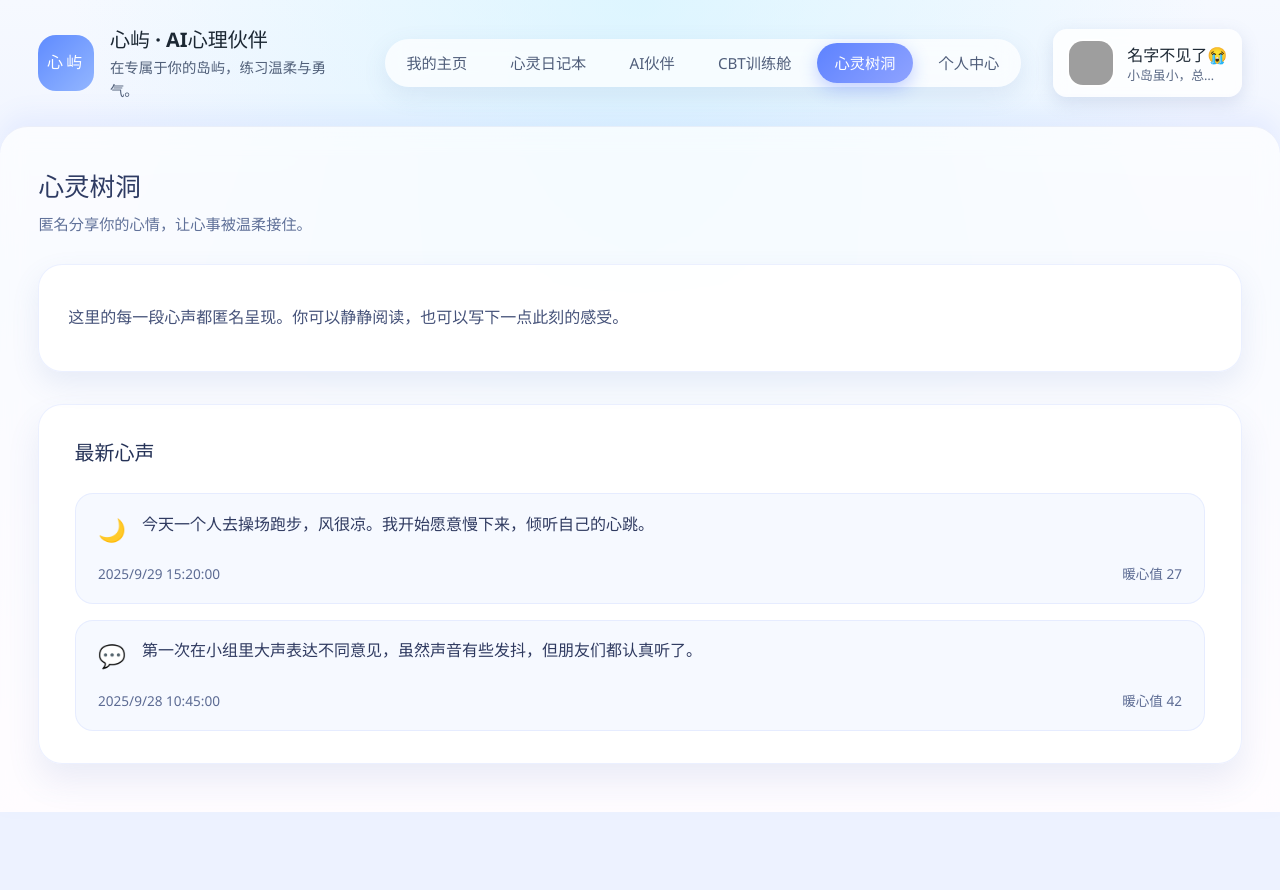
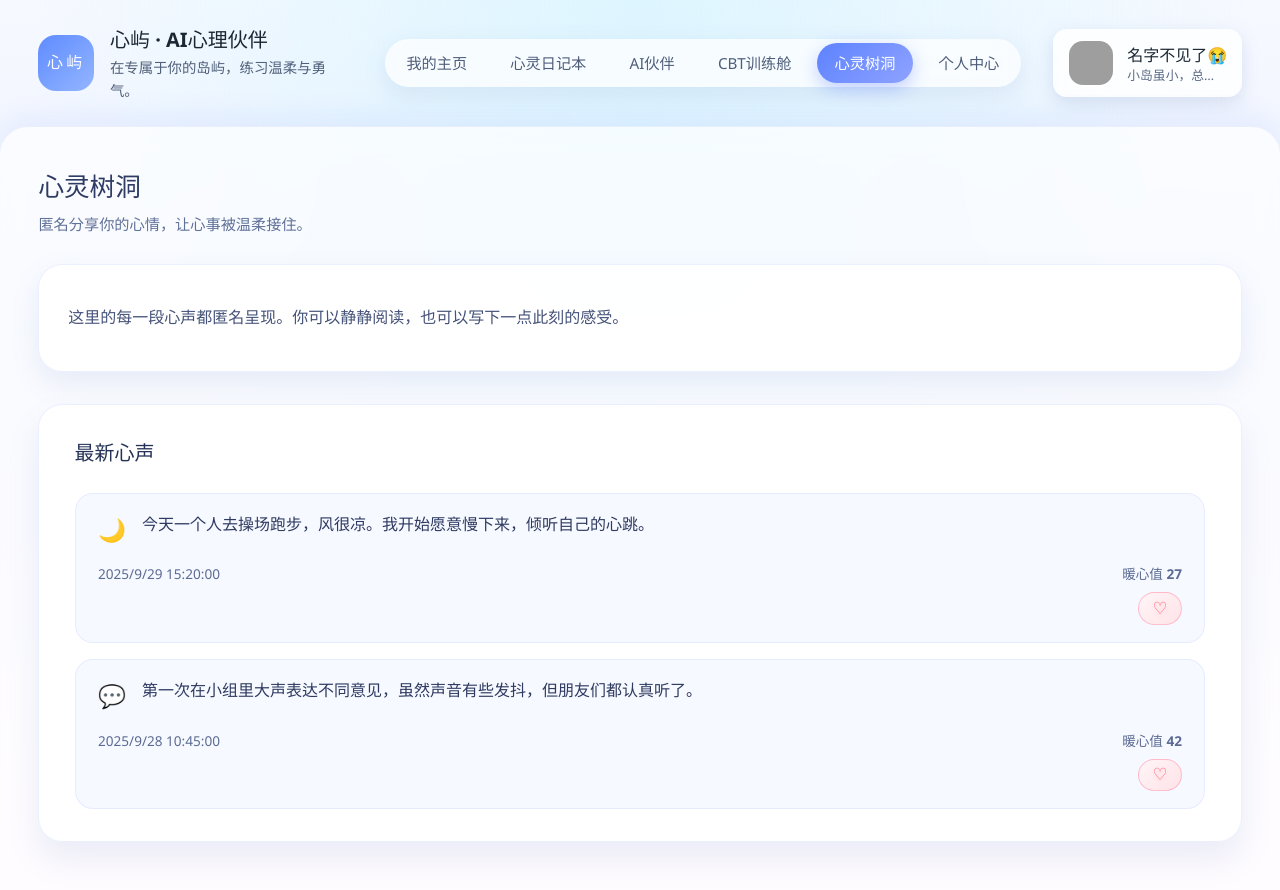
Before and after one commit to njdldkl666699/solace-isle, a Vue app: page /treehole in a window 1280 px wide. Before the commit the page ends 812 px from the top, so only its background shows below. Built offline with nearby package versions, Linux system fonts and the light colour scheme; no server answers; grey boxes are pictures that could not be loaded.

Commit message:
点赞，爱心修改

```diff
--- a/src/views/DiaryView.vue
+++ b/src/views/DiaryView.vue
@@ -356,6 +356,45 @@ onMounted(() => {
   border-radius: 14px;
   border: 1px dashed rgba(13, 246, 32, 0.3);
   background: rgba(255, 255, 255, 0.85);
+  font: inherit;
+  cursor: pointer;
+}
+/* 自定义文件选择按钮为圆角胶囊 */
+.attachments input[type="file"]::file-selector-button,
+.attachments input[type="file"]::-webkit-file-upload-button {
+  margin-right: .9rem;
+  background: linear-gradient(135deg,#5d82ff,#8fa3ff);
+  color: #fff;
+  border: 1px solid #5d82ff;
+  padding: .5rem 1.2rem;
+  border-radius: 999px;
+  font-weight: 600;
+  font-size: .8rem;
+  letter-spacing: .5px;
+  cursor: pointer;
+  transition: background .2s ease, box-shadow .2s ease, transform .15s ease;
+}
+.attachments input[type="file"]::file-selector-button:hover,
+.attachments input[type="file"]::-webkit-file-upload-button:hover {
+  background: linear-gradient(135deg,#5477ee,#7d97f5);
+  box-shadow: 0 6px 16px -4px rgba(93,130,255,.45);
+}
+.attachments input[type="file"]::file-selector-button:active,
+.attachments input[type="file"]::-webkit-file-upload-button:active {
+  transform: translateY(1px);
+  box-shadow: 0 3px 10px -3px rgba(93,130,255,.4);
+}
+.attachments input[type="file"]:focus-visible::file-selector-button {
+  outline: 2px solid #5d82ff;
+  outline-offset: 2px;
+}
+/* 深色背景兼容（如果以后容器改色） */
+@media (prefers-color-scheme: dark) {
+  .attachments input[type="file"]::file-selector-button,
+  .attachments input[type="file"]::-webkit-file-upload-button {
+    background: linear-gradient(135deg,#6b8dff,#9fb6ff);
+    border-color: #6b8dff;
+  }
 }
 
 .primary {
--- a/src/views/TreeHoleView.vue
+++ b/src/views/TreeHoleView.vue
@@ -1,8 +1,19 @@
 <script setup lang="ts">
 import AppShell from "../components/layout/AppShell.vue";
 import { useAppStore } from "../stores/appStore";
+import { ref } from 'vue';
 
 const appStore = useAppStore();
+// 本地点赞状态（不影响暖心值，只做视觉心形切换）
+const liked = ref<Set<string>>(new Set());
+const toggleLike = (id: string) => {
+  if (liked.value.has(id)) {
+    liked.value.delete(id); // 允许取消，若不需要取消可改成 return;
+  } else {
+    liked.value.add(id);
+  }
+  // 未实现暖心值变动，应你需求仅做样式切换
+};
 </script>
 
 <template>
@@ -19,7 +30,20 @@ const appStore = useAppStore();
             <p class="content">{{ post.content }}</p>
             <footer>
               <time>{{ new Date(post.createdAt).toLocaleString("zh-CN", { hour12: false }) }}</time>
-              <span class="warms">暖心值 {{ post.warms }}</span>
+              <div class="warm-block">
+                <span class="warms">暖心值 {{ post.warms }}</span>
+                <button
+                  type="button"
+                  class="heart-btn"
+                  :class="{ liked: liked.has(post.id) }"
+                  :aria-pressed="liked.has(post.id)"
+                  @click="toggleLike(post.id)"
+                  :title="liked.has(post.id) ? '取消点赞' : '点赞'
+                "
+                >
+                  <span class="icon" aria-hidden="true">{{ liked.has(post.id) ? '❤' : '♡' }}</span>
+                </button>
+              </div>
             </footer>
           </li>
         </ul>
@@ -95,14 +119,44 @@ const appStore = useAppStore();
   justify-content: space-between;
   color: #5c6b93;
   font-size: 0.85rem;
+  align-items: flex-start;
 }
 
-@media (max-width: 780px) {
-  .posts li {
-    grid-template-columns: 1fr;
-  }
-  .emoji {
-    order: -1;
-  }
+.warm-block {
+  display: flex;
+  flex-direction: column;
+  align-items: flex-end;
+  gap: .45rem;
 }
+.warms { font-weight: 600; }
+
+/* 心形按钮样式 */
+.heart-btn {
+  border:1px solid rgba(255,99,132,.35);
+  background: linear-gradient(135deg,#fff5f7,#ffe3e8);
+  color:#ff5a6f;
+  padding:.42rem .85rem;
+  border-radius:999px;
+  cursor:pointer;
+  font-size:1rem;
+  line-height:1;
+  display:inline-flex;
+  align-items:center;
+  justify-content:center;
+  transition: background .25s ease, transform .15s ease, box-shadow .25s ease, color .25s ease, border-color .25s ease;
+}
+.heart-btn .icon { font-size:1.05rem; filter: drop-shadow(0 1px 2px rgba(255,90,111,.35)); }
+.heart-btn:hover { background: linear-gradient(135deg,#ffeef1,#ffd9e0); box-shadow:0 6px 16px -6px rgba(255,90,111,.45); transform:translateY(-2px); }
+.heart-btn:active { transform:translateY(0); }
+.heart-btn.liked {
+  background: linear-gradient(135deg,#ff5a6f,#ff7f92);
+  color:#fff;
+  border-color: rgba(255,90,111,.6);
+  box-shadow:0 8px 20px -6px rgba(255,90,111,.55);
+}
+.heart-btn.liked .icon { filter: drop-shadow(0 2px 4px rgba(255,90,111,.55)); }
+.heart-btn.liked:hover { background: linear-gradient(135deg,#ff4d63,#ff6d82); }
+
+@media (hover:none) { .heart-btn:hover { transform:none; box-shadow:none; } }
+@media (max-width:780px){ .posts li { grid-template-columns:1fr; } .emoji{ order:-1; } .warm-block { align-items:flex-start; } }
 </style>
```
